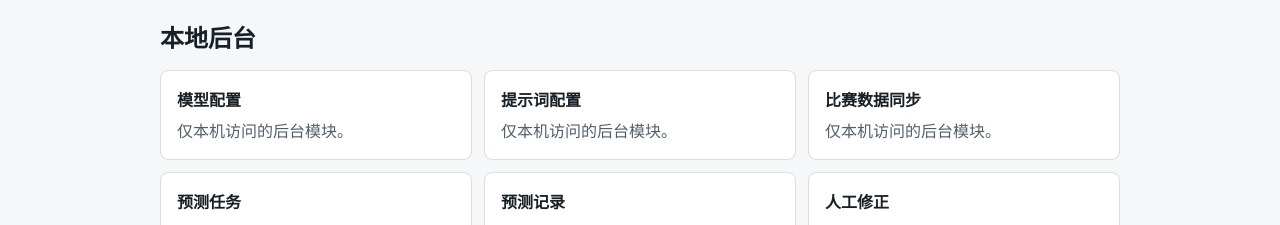
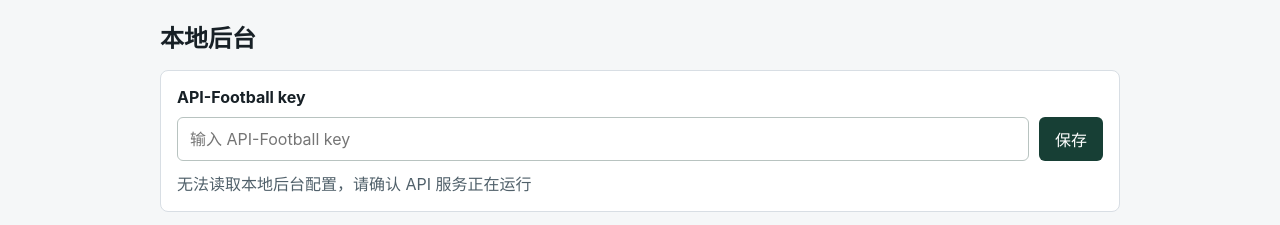
Before and after one commit to yuanzhenqi/worldcup-ai-pk, a React (Vite) app in the folder apps/web/: page / in a window 1280 px wide. Shown: the part 575-800 px from the top of the page. Built offline with nearby package versions, Linux system fonts and the light colour scheme; no server answers.

Commit message:
feat: add API-Football settings form

```diff
--- a/apps/web/package.json
+++ b/apps/web/package.json
@@ -6,7 +6,7 @@
   "scripts": {
     "dev": "vite --host 127.0.0.1",
     "build": "tsc -p tsconfig.json && vite build",
-    "test": "tsc -p tsconfig.json --noEmit",
+    "test": "vitest run --passWithNoTests",
     "lint": "tsc -p tsconfig.json --noEmit",
     "typecheck": "tsc -p tsconfig.json --noEmit"
   },
--- a/apps/web/src/api/client.ts
+++ b/apps/web/src/api/client.ts
@@ -1,6 +1,10 @@
 import type { MatchDto } from "@worldcup-ai-pk/shared";
 
 const apiBaseUrl = import.meta.env.VITE_API_BASE_URL ?? "http://127.0.0.1:4000";
+
+export interface ApiFootballSettingsStatus {
+  configured: boolean;
+}
 
 export async function getPublicHealth(): Promise<{ ok: boolean; service: string }> {
   const response = await fetch(`${apiBaseUrl}/api/public/health`);
@@ -18,3 +22,25 @@ export async function getPublicMatches(): Promise<MatchDto[]> {
   const body = (await response.json()) as { matches: MatchDto[] };
   return body.matches;
 }
+
+export async function getAdminApiFootballSettings(): Promise<ApiFootballSettingsStatus> {
+  const response = await fetch(`${apiBaseUrl}/api/admin/settings/api-football`);
+  if (!response.ok) {
+    throw new Error(`Admin API-Football settings request failed with status ${response.status}`);
+  }
+  return (await response.json()) as ApiFootballSettingsStatus;
+}
+
+export async function saveAdminApiFootballKey(apiKey: string): Promise<ApiFootballSettingsStatus> {
+  const response = await fetch(`${apiBaseUrl}/api/admin/settings/api-football`, {
+    method: "PUT",
+    headers: {
+      "content-type": "application/json"
+    },
+    body: JSON.stringify({ apiKey })
+  });
+  if (!response.ok) {
+    throw new Error(`Admin API-Football settings save failed with status ${response.status}`);
+  }
+  return (await response.json()) as ApiFootballSettingsStatus;
+}
--- a/apps/web/src/pages/AdminPage.tsx
+++ b/apps/web/src/pages/AdminPage.tsx
@@ -1,9 +1,74 @@
+import { FormEvent, useEffect, useState } from "react";
+import { getAdminApiFootballSettings, saveAdminApiFootballKey } from "../api/client";
+
 const modules = ["模型配置", "提示词配置", "比赛数据同步", "预测任务", "预测记录", "人工修正", "系统日志"];
 
 export function AdminPage() {
+  const [apiKey, setApiKey] = useState("");
+  const [configured, setConfigured] = useState<boolean | null>(null);
+  const [statusText, setStatusText] = useState("正在读取配置...");
+
+  useEffect(() => {
+    let cancelled = false;
+
+    getAdminApiFootballSettings()
+      .then((settings) => {
+        if (!cancelled) {
+          setConfigured(settings.configured);
+          setStatusText(settings.configured ? "API-Football key 已配置" : "API-Football key 未配置");
+        }
+      })
+      .catch(() => {
+        if (!cancelled) {
+          setConfigured(null);
+          setStatusText("无法读取本地后台配置，请确认 API 服务正在运行");
+        }
+      });
+
+    return () => {
+      cancelled = true;
+    };
+  }, []);
+
+  async function handleSubmit(event: FormEvent<HTMLFormElement>) {
+    event.preventDefault();
+    const trimmedKey = apiKey.trim();
+
+    if (!trimmedKey) {
+      setStatusText("请输入 API-Football key");
+      return;
+    }
+
+    setStatusText("正在保存 API-Football key...");
+
+    try {
+      const settings = await saveAdminApiFootballKey(trimmedKey);
+      setConfigured(settings.configured);
+      setApiKey("");
+      setStatusText("API-Football key 已保存");
+    } catch {
+      setStatusText("保存失败，请确认本地后台 API 可访问");
+    }
+  }
+
   return (
     <section id="admin" className="page-section admin-section">
       <h2>本地后台</h2>
+      <form className="settings-form" onSubmit={handleSubmit}>
+        <label htmlFor="api-football-key">API-Football key</label>
+        <div className="settings-row">
+          <input
+            id="api-football-key"
+            name="api-football-key"
+            type="password"
+            value={apiKey}
+            placeholder={configured ? "已配置，输入新 key 可覆盖" : "输入 API-Football key"}
+            onChange={(event) => setApiKey(event.target.value)}
+          />
+          <button type="submit">保存</button>
+        </div>
+        <p className="settings-status">{statusText}</p>
+      </form>
       <div className="admin-grid">
         {modules.map((module) => (
           <article className="admin-card" key={module}>
--- a/apps/web/src/styles.css
+++ b/apps/web/src/styles.css
@@ -142,6 +142,49 @@ a {
   grid-template-columns: repeat(3, minmax(0, 1fr));
 }
 
+.settings-form {
+  background: #ffffff;
+  border: 1px solid #d8dee4;
+  border-radius: 8px;
+  display: grid;
+  gap: 10px;
+  margin-bottom: 16px;
+  padding: 16px;
+}
+
+.settings-form label {
+  font-weight: 700;
+}
+
+.settings-row {
+  display: grid;
+  gap: 10px;
+  grid-template-columns: 1fr auto;
+}
+
+.settings-row input {
+  border: 1px solid #b8c3c0;
+  border-radius: 6px;
+  font: inherit;
+  min-width: 0;
+  padding: 10px 12px;
+}
+
+.settings-row button {
+  background: #173f35;
+  border: 0;
+  border-radius: 6px;
+  color: #ffffff;
+  cursor: pointer;
+  font: inherit;
+  padding: 10px 16px;
+}
+
+.settings-status {
+  color: #50606a;
+  margin: 0;
+}
+
 .admin-card {
   background: #ffffff;
   border: 1px solid #d8dee4;
@@ -194,4 +237,8 @@ td {
   .admin-grid {
     grid-template-columns: 1fr;
   }
+
+  .settings-row {
+    grid-template-columns: 1fr;
+  }
 }
```
Also changed, not shown: 1 other file (tests, documents, lock files or other folders).
